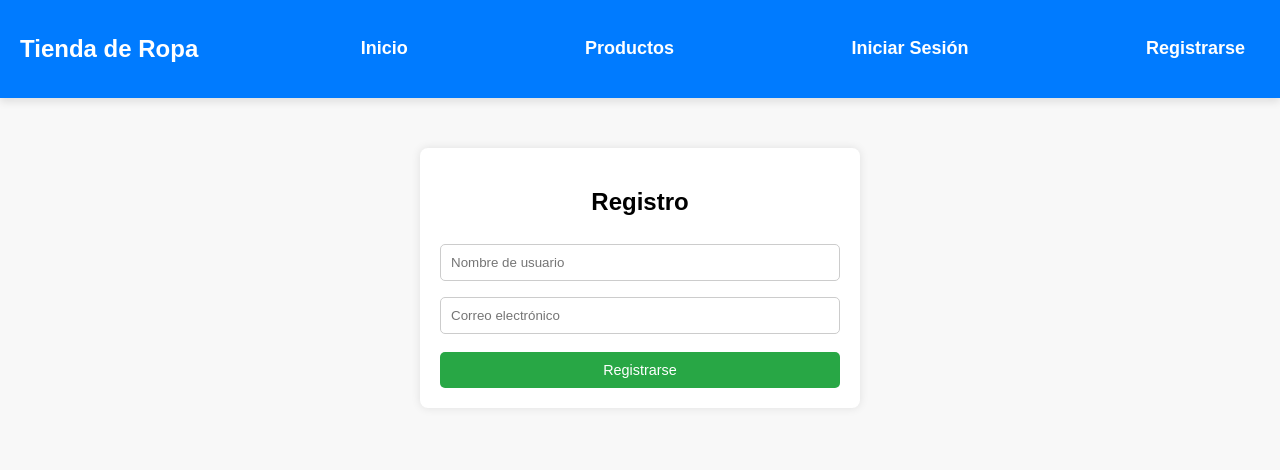
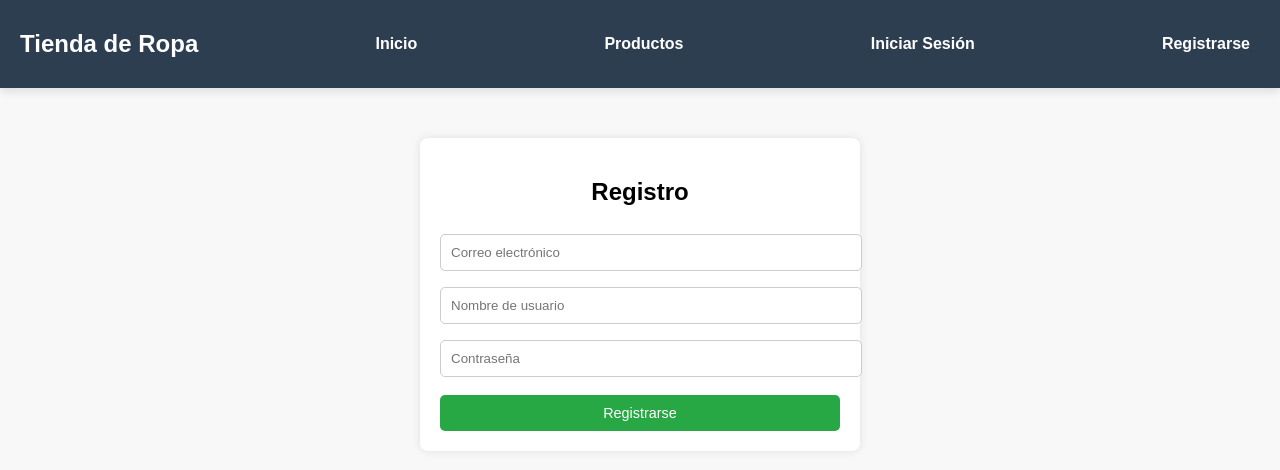
Before and after one commit to Canedo23/Tienda-ropa, a React (Vite) app: page /register in a window 1280 px wide. Shown: the top 470 px of the page. Built offline with nearby package versions, Linux system fonts and the light colour scheme; no server answers.

Commit message:
registrarse funcional guardandose en la base de datos

```diff
--- a/package.json
+++ b/package.json
@@ -11,6 +11,7 @@
   },
   "dependencies": {
     "@hookform/resolvers": "^4.1.2",
+    "firebase": "^11.4.0",
     "react": "^19.0.0",
     "react-dom": "^19.0.0",
     "react-hook-form": "^7.54.2",
--- /dev/null
+++ b/src/firebase-config.ts
@@ -0,0 +1,20 @@
+import { initializeApp } from "firebase/app";
+import { getFirestore } from "firebase/firestore"; // Firestore
+import { getAuth } from "firebase/auth"; // Firebase Authentication
+
+// Tu configuración de Firebase
+const firebaseConfig = {
+  apiKey: "AIzaSyD1kjdzxskRPdOeBc-Isz_kTUSbSiy7yhc",
+  authDomain: "velvet-bloom-b1a79.firebaseapp.com",
+  projectId: "velvet-bloom-b1a79",
+  storageBucket: "velvet-bloom-b1a79.appspot.com",
+  messagingSenderId: "432773924315",
+  appId: "1:432773924315:web:3b8de5afff3c7f453bd3fe",
+};
+
+// Inicializa Firebase
+const app = initializeApp(firebaseConfig);
+
+// Obtén una instancia de Firestore y Auth
+export const db = getFirestore(app);
+export const auth = getAuth(app); // Exporta la instancia de Auth
--- a/src/pages/Login.tsx
+++ b/src/pages/Login.tsx
@@ -1,24 +1,48 @@
 import { useState } from "react";
 import { useAuth } from "../context/AuthContext";
 import { useNavigate } from "react-router-dom";
+import { doc, getDoc } from "firebase/firestore"; // Importa Firestore
+import { db } from "../firebase-config"; // Importa la instancia de Firestore
 import "../styles/login.css";
 
 const Login = () => {
   const { login } = useAuth();
   const navigate = useNavigate();
-  const [formData, setFormData] = useState({ username: "", password: "" });
+
+  const [formData, setFormData] = useState({
+    email: "",
+  });
+
   const [error, setError] = useState("");
 
   const handleChange = (e: React.ChangeEvent<HTMLInputElement>) => {
     setFormData({ ...formData, [e.target.name]: e.target.value });
   };
 
-  const handleSubmit = (e: React.FormEvent) => {
+  const handleSubmit = async (e: React.FormEvent) => {
     e.preventDefault();
-    if (login(formData.username, formData.password)) {
-      navigate("/");
-    } else {
-      setError("Usuario o contraseña incorrectos.");
+
+    if (!formData.email) {
+      setError("Por favor, ingresa tu correo electrónico.");
+      return;
+    }
+
+    try {
+      // Verificar si el correo existe en Firestore
+      const userRef = doc(db, "users", formData.email);
+      const userDoc = await getDoc(userRef);
+
+      if (userDoc.exists()) {
+        // Si el usuario existe, iniciar sesión
+        const userData = userDoc.data();
+        login(userData.email);
+        navigate("/");
+      } else {
+        setError("El correo electrónico no está registrado.");
+      }
+    } catch (error) {
+      console.error("Error al iniciar sesión:", error);
+      setError("Ocurrió un error al iniciar sesión. Inténtalo de nuevo.");
     }
   };
 
@@ -27,8 +51,13 @@ const Login = () => {
       <h2>Iniciar Sesión</h2>
       {error && <p className="error-message">{error}</p>}
       <form onSubmit={handleSubmit}>
-        <input type="text" name="username" placeholder="Usuario" onChange={handleChange} />
-        <input type="password" name="password" placeholder="Contraseña" onChange={handleChange} />
+        <input
+          type="email"
+          name="email"
+          placeholder="Correo electrónico"
+          value={formData.email}
+          onChange={handleChange}
+        />
         <button type="submit">Iniciar Sesión</button>
       </form>
     </div>
--- a/src/pages/ProductDetail.tsx
+++ b/src/pages/ProductDetail.tsx
@@ -29,7 +29,7 @@ const ProductDetail = () => {
     setProduct(Product);
   }, [id]);
 
-  if (!product) return <p>Cargando...</p>;
+  if (!product) return <p>No hay en stock</p>;
 
   return (
     <div className="product-detail-container">
--- a/src/pages/Register.tsx
+++ b/src/pages/Register.tsx
@@ -1,6 +1,9 @@
 import { useState } from "react";
 import { useAuth } from "../context/AuthContext";
 import { useNavigate } from "react-router-dom";
+import { createUserWithEmailAndPassword } from "firebase/auth"; // Firebase Auth
+import { doc, setDoc } from "firebase/firestore"; // Firestore
+import { auth, db } from "../firebase-config"; // Importa Firebase Auth y Firestore
 import "../styles/register.css";
 
 const Register = () => {
@@ -8,8 +11,9 @@ const Register = () => {
   const navigate = useNavigate();
 
   const [formData, setFormData] = useState({
+    email: "",
     username: "",
-    email: "",
+    password: "",
   });
 
   const [error, setError] = useState("");
@@ -18,16 +22,36 @@ const Register = () => {
     setFormData({ ...formData, [e.target.name]: e.target.value });
   };
 
-  const handleSubmit = (e: React.FormEvent) => {
+  const handleSubmit = async (e: React.FormEvent) => {
     e.preventDefault();
 
-    if (!formData.username || !formData.email) {
+    if (!formData.email || !formData.username || !formData.password) {
       setError("Todos los campos son obligatorios.");
       return;
     }
 
-    register(formData);
-    navigate("/");
+    try {
+      // 1. Crear usuario en Firebase Authentication
+      const userCredential = await createUserWithEmailAndPassword(
+        auth,
+        formData.email,
+        formData.password
+      );
+
+      // 2. Guardar el nombre de usuario en Firestore
+      const userRef = doc(db, "users", userCredential.user.uid); // Usamos el UID como ID
+      await setDoc(userRef, {
+        email: formData.email,
+        username: formData.username,
+      });
+
+      // 3. Actualizar el estado de autenticación
+      register(formData.email, formData.username);
+      navigate("/");
+    } catch (error) {
+      console.error("Error al registrar el usuario:", error);
+      setError("Error al registrar el usuario. Inténtalo de nuevo.");
+    }
   };
 
   return (
@@ -35,8 +59,27 @@ const Register = () => {
       <h2>Registro</h2>
       {error && <p className="error-message">{error}</p>}
       <form onSubmit={handleSubmit}>
-        <input type="text" name="username" placeholder="Nombre de usuario" onChange={handleChange} />
-        <input type="email" name="email" placeholder="Correo electrónico" onChange={handleChange} />
+        <input
+          type="email"
+          name="email"
+          placeholder="Correo electrónico"
+          value={formData.email}
+          onChange={handleChange}
+        />
+        <input
+          type="text"
+          name="username"
+          placeholder="Nombre de usuario"
+          value={formData.username}
+          onChange={handleChange}
+        />
+        <input
+          type="password"
+          name="password"
+          placeholder="Contraseña"
+          value={formData.password}
+          onChange={handleChange}
+        />
         <button type="submit">Registrarse</button>
       </form>
     </div>
--- a/src/styles/home.css
+++ b/src/styles/home.css
@@ -46,14 +46,15 @@
 }
 
 .category-item {
-    background: #f1f1f1;
+  background: #3a506b; /* Color relacionado con el navbar (azul oscuro más claro) */
   padding: 20px;
   border-radius: 10px;
   font-size: 1.2rem;
+  color: white; /* Texto en blanco para contrastar */
   cursor: pointer;
   transition: 0.3s;
 }
 
 .category-item:hover {
-    background: #ddd;
+  background: #4a6a8b; /* Un tono más claro al pasar el cursor */
 }
--- a/src/styles/navbar.css
+++ b/src/styles/navbar.css
@@ -3,8 +3,8 @@ nav {
   display: flex;
   justify-content: space-between;
   align-items: center;
-  background-color: #007bff; /* Azul principal */
-  padding: 15px 20px;
+  background-color: #2c3e50; /* Color más discreto (azul oscuro) */
+  padding: 10px 20px; /* Reducimos el padding para que esté más compacto */
   color: white;
   box-shadow: 0 4px 8px rgba(0, 0, 0, 0.1);
 }
@@ -13,20 +13,23 @@ nav {
 .nav-links {
   display: flex;
   align-items: center;
+  gap: 10px; /* Reducimos el espacio entre los elementos */
 }
 
 /* 📌 Estilos de los enlaces */
 nav a {
   color: white;
   text-decoration: none;
-  font-size: 18px;
-  margin-right: 15px;
-  transition: color 0.3s ease;
+  font-size: 16px; /* Reducimos un poco el tamaño de la fuente */
+  margin-right: 10px; /* Reducimos el margen derecho */
+  transition: all 0.3s ease; /* Transición suave para todos los cambios */
   font-weight: bold;
 }
 
+/* 📌 Efecto al pasar el cursor */
 nav a:hover {
-  color: #ffdd57; /* Amarillo al pasar el mouse */
+  color: white; /* Mantenemos el color blanco */
+  transform: scale(1.1); /* Aumentamos ligeramente el tamaño */
 }
 
 /* 📌 Estilo del botón de cerrar sesión */
@@ -49,17 +52,17 @@ nav button:hover {
 /* 📌 Usuario en el Navbar */
 .nav-user {
   font-weight: bold;
-  margin-right: 15px;
+  margin-right: 10px; /* Reducimos el margen derecho */
   display: flex;
   align-items: center;
-  gap: 10px;
+  gap: 8px; /* Reducimos el espacio entre los elementos */
 }
 
 /* 📌 Icono del carrito */
 .cart-icon {
   font-size: 20px;
   position: relative;
-  margin-right: 15px;
+  margin-right: 10px; /* Reducimos el margen derecho */
   cursor: pointer;
 }
 
@@ -85,7 +88,7 @@ nav button:hover {
 
   .nav-links {
     flex-direction: column;
-    gap: 10px;
+    gap: 8px; /* Reducimos el espacio entre los elementos */
   }
 
   .cart-icon {
--- a/src/styles/register.css
+++ b/src/styles/register.css
@@ -12,12 +12,8 @@
   margin-bottom: 20px;
 }
 
-  .register-container form {
-    display: flex;
-    flex-direction: column;
-  }
-
 .register-container input {
+  width: 100%;
   padding: 10px;
   margin: 8px 0;
   border: 1px solid #ccc;
@@ -25,12 +21,14 @@
 }
 
 .register-container button {
+  width: 100%;
   padding: 10px;
   background: #28a745;
   color: white;
   border: none;
   cursor: pointer;
   margin-top: 10px;
+  border-radius: 5px;
 }
 
 .register-container button:hover {
```
Also changed, not shown: src/context/AuthContext.tsx (+24 -28 lines), 1 other file (tests, documents, lock files or other folders). Lines whose indentation alone changed are shown as unchanged.
